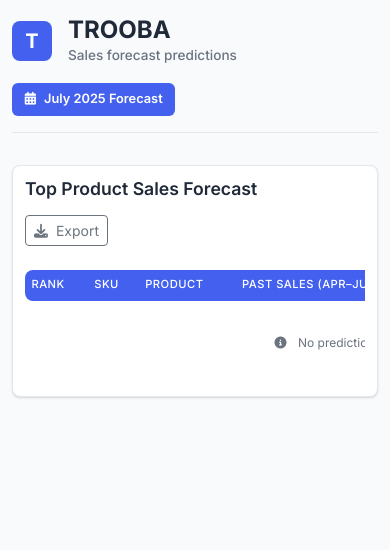
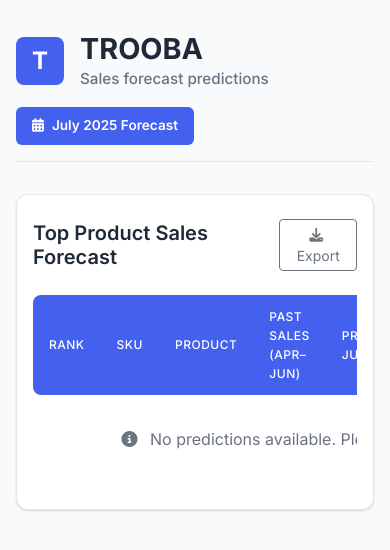
Before and after one commit to ChitturiDurgakishore/Trooba, a Django app: page / in a window 390 px wide. Shown: the top 550 px of the page. Run offline with Django 4.2, Linux system fonts and the light colour scheme; data that the repository does not hold is empty.

Commit message:
Modified Prediction Page 3-08-25

```diff
--- a/TROOBA/customer/templates/customer/predictions.html
+++ b/TROOBA/customer/templates/customer/predictions.html
@@ -26,34 +26,28 @@
       font-family: 'Inter', sans-serif;
       color: var(--dark);
       line-height: 1.6;
-      overflow-x: hidden;
     }
 
     .dashboard-container {
       max-width: 1400px;
       margin: 2rem auto;
       padding: 0 1.5rem;
-      width: 100%;
-      box-sizing: border-box;
     }
 
     /* Header Styles */
     .dashboard-header {
       display: flex;
-      flex-wrap: wrap;
       justify-content: space-between;
       align-items: flex-end;
       margin-bottom: 2rem;
       padding-bottom: 1rem;
       border-bottom: 1px solid var(--light-gray);
-      gap: 1rem;
     }
 
     .brand-container {
       display: flex;
       align-items: center;
       gap: 1rem;
-      flex-wrap: wrap;
     }
 
     .brand-logo {
@@ -67,18 +61,17 @@
       color: white;
       font-weight: 700;
       font-size: 1.5rem;
-      flex-shrink: 0;
     }
 
     .brand-title {
-      font-size: clamp(1.5rem, 4vw, 1.8rem);
+      font-size: 1.8rem;
       font-weight: 700;
       color: var(--dark);
       margin: 0;
     }
 
     .page-subtitle {
-      font-size: clamp(0.85rem, 2vw, 0.95rem);
+      font-size: 0.95rem;
       color: var(--gray);
       font-weight: 500;
       margin: 0;
@@ -94,48 +87,37 @@
       display: inline-flex;
       align-items: center;
       gap: 0.5rem;
-      flex-shrink: 0;
     }
 
     /* Card Styles */
     .dashboard-card {
       background-color: white;
       border-radius: 12px;
-      padding: 1.5rem;
+      padding: 2rem;
       box-shadow: 0 1px 3px rgba(0, 0, 0, 0.05), 0 1px 2px rgba(0, 0, 0, 0.1);
       margin-bottom: 2rem;
       border: 1px solid var(--light-gray);
-      overflow: hidden;
     }
 
     .card-header {
       display: flex;
-      flex-wrap: wrap;
       justify-content: space-between;
       align-items: center;
       margin-bottom: 1.5rem;
-      gap: 1rem;
     }
 
     .card-title {
-      font-size: clamp(1.1rem, 3vw, 1.25rem);
+      font-size: 1.25rem;
       font-weight: 600;
       color: var(--dark);
       margin: 0;
     }
 
     /* Table Styles */
-    .data-table-container {
-      width: 100%;
-      overflow-x: auto;
-      -webkit-overflow-scrolling: touch;
-    }
-
     .data-table {
       width: 100%;
       border-collapse: separate;
       border-spacing: 0;
-      min-width: 800px;
     }
 
     .data-table thead th {
@@ -147,7 +129,6 @@
       font-size: 0.75rem;
       letter-spacing: 0.5px;
       border: none;
-      white-space: nowrap;
     }
 
     .data-table thead th:first-child {
@@ -172,11 +153,6 @@
       padding: 1rem;
       border-bottom: 1px solid var(--light-gray);
       vertical-align: middle;
-      white-space: nowrap;
-    }
-
-    .data-table tbody td:not(:first-child) {
-      white-space: normal;
     }
 
     .data-table tbody tr:last-child td {
@@ -210,8 +186,6 @@
       font-family: 'Courier New', monospace;
       font-size: 0.85rem;
       line-height: 1.5;
-      white-space: pre;
-      overflow-x: auto;
     }
 
     /* Reason Toggle */
@@ -226,7 +200,6 @@
       font-size: 0.85rem;
       color: var(--gray);
       line-height: 1.6;
-      white-space: normal;
     }
 
     .btn-reason {
@@ -239,7 +212,6 @@
       color: var(--primary);
       transition: all 0.2s ease;
       font-weight: 500;
-      white-space: nowrap;
     }
 
     .btn-reason:hover {
@@ -247,136 +219,25 @@
       color: white;
     }
 
-    /* Responsive Improvements */
-    @media (max-width: 992px) {
+    /* Responsive */
+    @media (max-width: 768px) {
+      .dashboard-header {
+        flex-direction: column;
+        align-items: flex-start;
+        gap: 1rem;
+      }
+
       .dashboard-container {
-        padding: 0 1.25rem;
+        padding: 0 1rem;
       }
 
       .dashboard-card {
-        padding: 1.25rem;
-      }
-
-      .data-table tbody td {
-        padding: 0.75rem;
-      }
-    }
-
-    @media (max-width: 768px) {
-      .dashboard-container {
-        padding: 0 1rem;
-        margin: 1rem auto;
-      }
-
-      .dashboard-header {
-        flex-direction: row;
-        align-items: center;
-      }
-
-      .brand-container {
-        flex-direction: row;
-        align-items: center;
-      }
-
-      .dashboard-card {
-        padding: 1rem;
-        border-radius: 10px;
-      }
-
-      .card-header {
-        flex-direction: column;
-        align-items: flex-start;
-      }
-
-      .data-table thead th,
-      .data-table tbody td {
-        padding: 0.5rem;
-        font-size: 0.8rem;
-      }
-
-      .sales-data {
-        font-size: 0.75rem;
-        padding: 0.5rem;
-      }
-
-      .btn-reason {
-        padding: 0.4rem 0.6rem;
-        font-size: 0.8rem;
-      }
-    }
-
-    @media (max-width: 576px) {
-      .dashboard-container {
-        padding: 0 0.75rem;
-      }
-
-      .brand-logo {
-        width: 40px;
-        height: 40px;
-        font-size: 1.25rem;
-      }
-
-      .period-badge {
-        padding: 0.4rem 0.8rem;
-        font-size: 0.8rem;
-      }
-
-      .dashboard-card {
-        padding: 0.75rem;
-        border-radius: 8px;
-      }
-
-      .data-table thead th {
-        font-size: 0.7rem;
-        padding: 0.4rem;
-      }
-
-      .data-table tbody td {
-        padding: 0.5rem 0.4rem;
-        font-size: 0.75rem;
-      }
-
-      .badge {
-        font-size: 0.7rem;
-        padding: 0.2rem 0.4rem;
-      }
-    }
-
-    /* Print Styles */
-    @media print {
-      body {
-        background-color: white;
-        font-size: 12pt;
-      }
-
-      .dashboard-container {
-        padding: 0;
-        margin: 0;
-        max-width: 100%;
-      }
-
-      .dashboard-header {
-        flex-direction: row;
-        padding-bottom: 0.5rem;
-        margin-bottom: 0.5rem;
-      }
-
-      .dashboard-card {
-        box-shadow: none;
-        border: 1px solid #ddd;
-        page-break-inside: avoid;
+        padding: 1.5rem 1rem;
       }
 
       .data-table {
-        min-width: 100%;
-      }
-
-      .btn-reason {
-        display: none;
-      }
-
-      .reason-row {
-        display: table-row !important;
+        display: block;
+        overflow-x: auto;
       }
     }
   </style>
@@ -409,7 +270,7 @@
           </div>
         </div>
 
-        <div class="data-table-container">
+        <div class="table-responsive">
           <table class="data-table">
             <thead>
               <tr>
@@ -500,15 +361,6 @@
       }
     `;
     document.head.appendChild(style);
-
-    // Handle window resize
-    function handleResize() {
-      // Adjust table layout if needed
-    }
-
-    // Initialize and add resize listener
-    window.addEventListener('resize', handleResize);
-    handleResize();
   </script>
 </body>
 </html>
```
